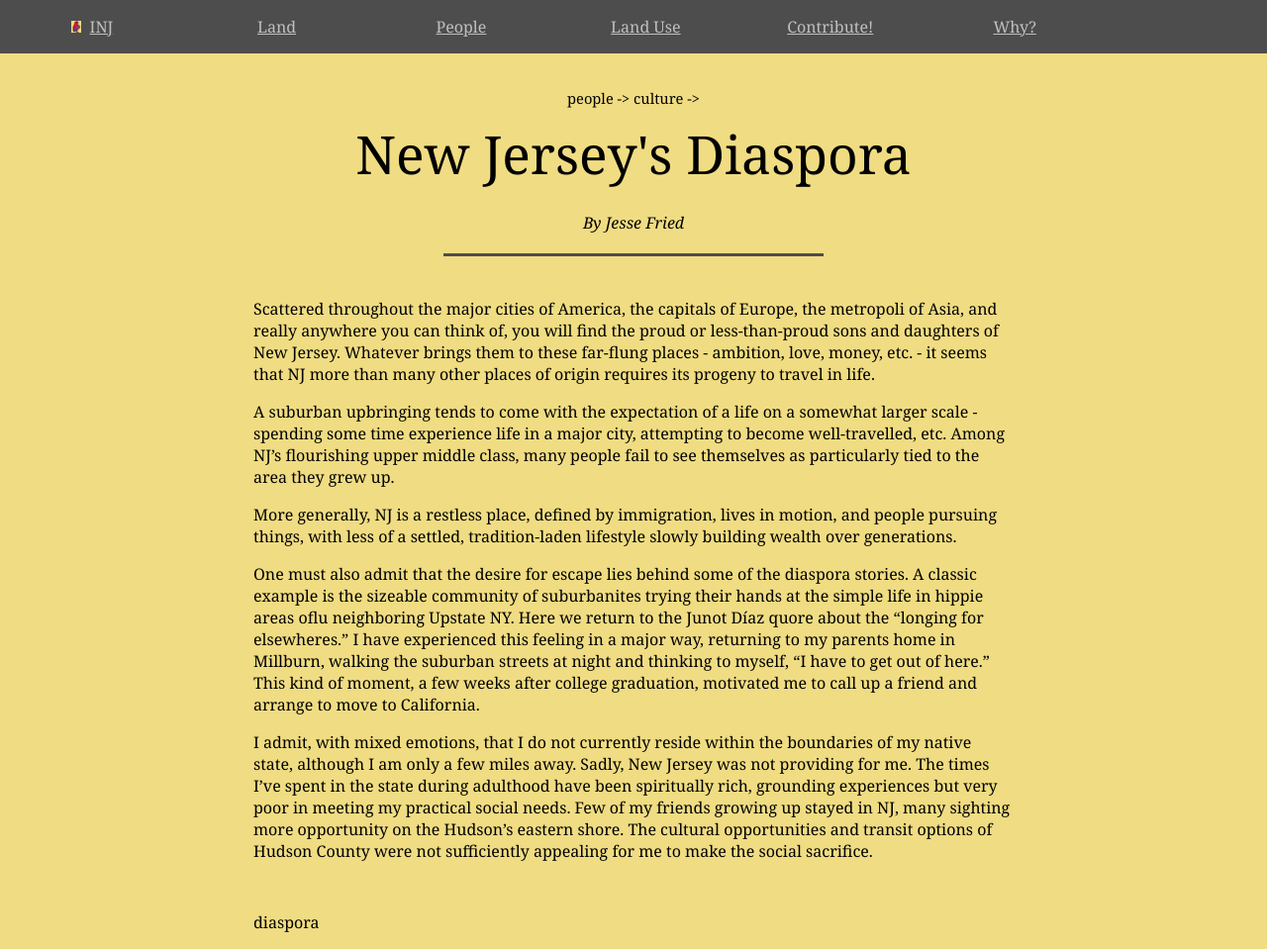
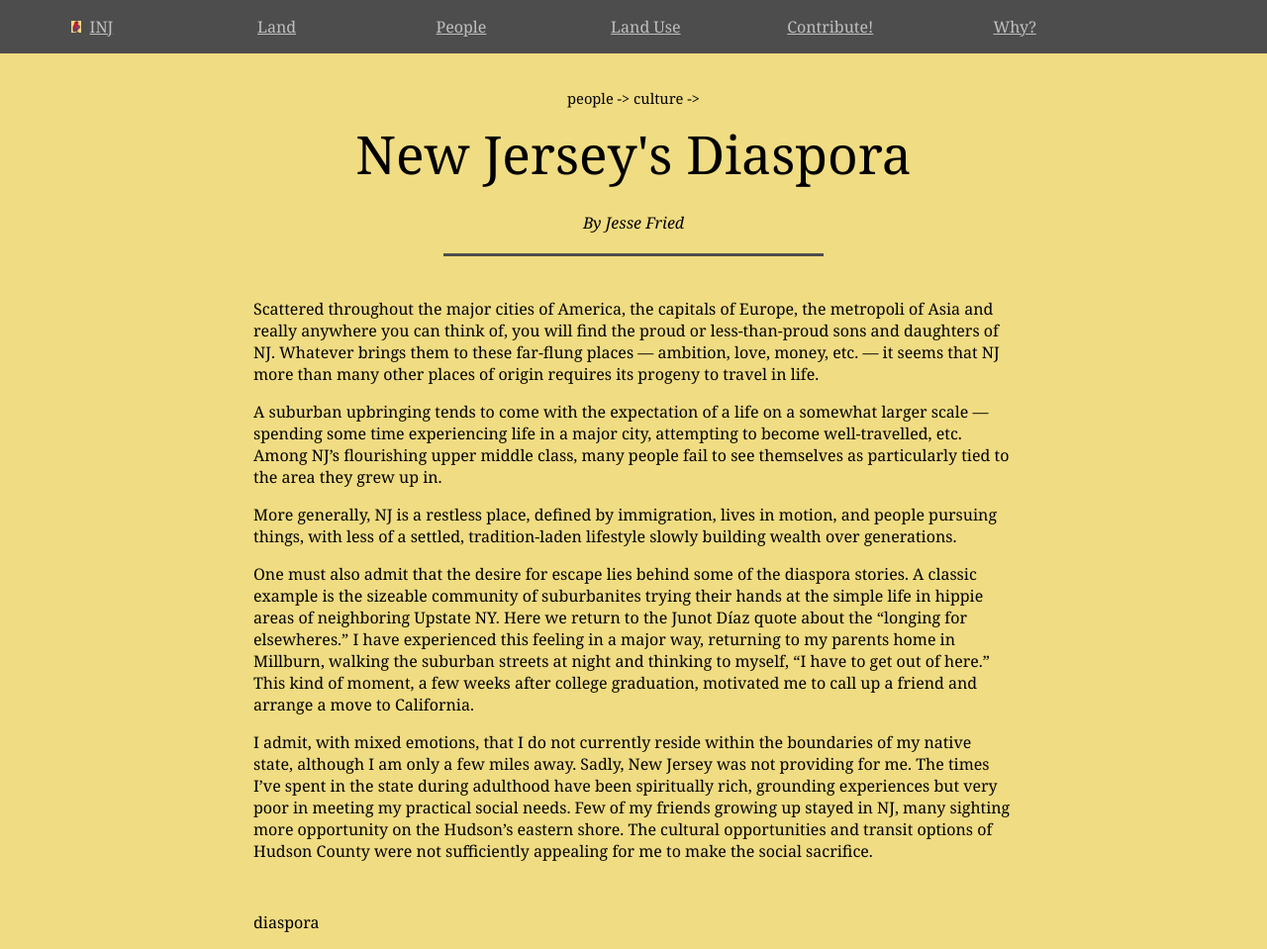
Before and after one commit to jonfried/oakafee.github.io, a Jekyll site: the page built from _posts/2016-09-16-diaspora.md, in a window 1280 px wide. Shown: the whole page at 99% size. Built offline with Jekyll 4.4.1, drawn with Linux system fonts in a browser that asks for light colours.

Commit message:
10/20/16 - diaspora

```diff
--- a/_posts/2016-09-16-diaspora.md
+++ b/_posts/2016-09-16-diaspora.md
@@ -8,12 +8,12 @@ categories:
 category-name: diaspora
 ---
 
-Scattered throughout the major cities of America, the capitals of Europe, the metropoli of Asia, and really anywhere you can think of, you will find the proud or less-than-proud sons and daughters of New Jersey. Whatever brings them to these far-flung places - ambition, love, money, etc. - it seems that NJ more than many other places of origin requires its progeny to travel in life.
+Scattered throughout the major cities of America, the capitals of Europe, the metropoli of Asia and really anywhere you can think of, you will find the proud or less-than-proud sons and daughters of NJ. Whatever brings them to these far-flung places — ambition, love, money, etc. — it seems that NJ more than many other places of origin requires its progeny to travel in life.
 
-A suburban upbringing tends to come with the expectation of a life on a somewhat larger scale - spending some time experience life in a major city, attempting to become well-travelled, etc. Among NJ's flourishing upper middle class, many people fail to see themselves as particularly tied to the area they grew up.
+A suburban upbringing tends to come with the expectation of a life on a somewhat larger scale — spending some time experiencing life in a major city, attempting to become well-travelled, etc. Among NJ's flourishing upper middle class, many people fail to see themselves as particularly tied to the area they grew up in.
 
 More generally, NJ is a restless place, defined by immigration, lives in motion, and people pursuing things, with less of a settled, tradition-laden lifestyle slowly building wealth over generations.
 
-One must also admit that the desire for escape lies behind some of the diaspora stories. A classic example is the sizeable community of suburbanites trying their hands at the simple life in hippie areas oflu neighboring Upstate NY. Here we return to the Junot Díaz quore about the "longing for elsewheres." I have experienced this feeling in a major way, returning to my parents home in Millburn, walking the suburban streets at night and thinking to myself, "I have to get out of here." This kind of moment, a few weeks after college graduation, motivated me to call up a friend and arrange to move to California.
+One must also admit that the desire for escape lies behind some of the diaspora stories. A classic example is the sizeable community of suburbanites trying their hands at the simple life in hippie areas of neighboring Upstate NY. Here we return to the Junot Díaz quote about the "longing for elsewheres." I have experienced this feeling in a major way, returning to my parents home in Millburn, walking the suburban streets at night and thinking to myself, "I have to get out of here." This kind of moment, a few weeks after college graduation, motivated me to call up a friend and arrange a move to California.
 
 I admit, with mixed emotions, that I do not currently reside within the boundaries of my native state, although I am only a few miles away. Sadly, New Jersey was not providing for me. The times I've spent in the state during adulthood have been spiritually rich, grounding experiences but very poor in meeting my practical social needs. Few of my friends growing up stayed in NJ, many sighting more opportunity on the Hudson's eastern shore. The cultural opportunities and transit options of Hudson County were not sufficiently appealing for me to make the social sacrifice.
```
